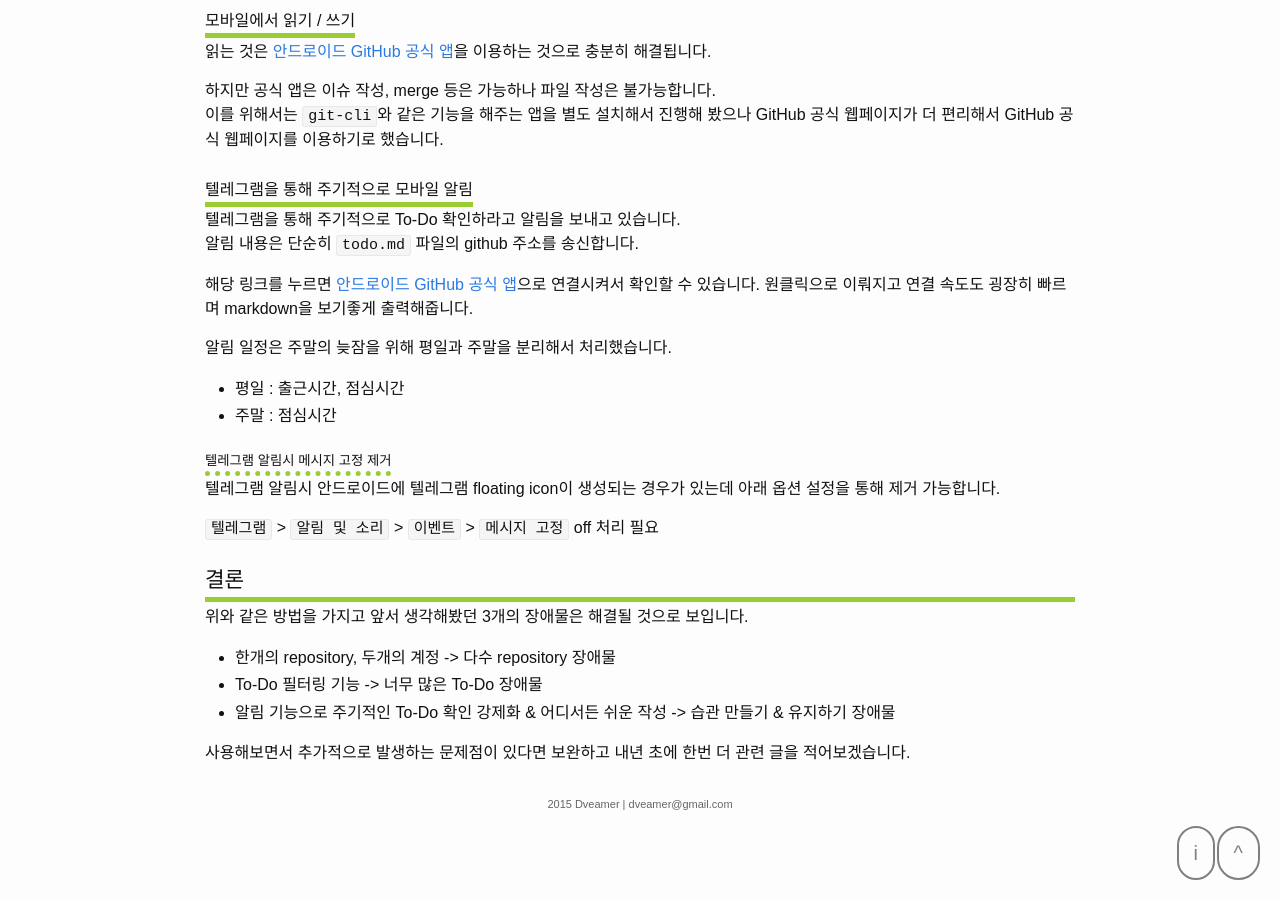
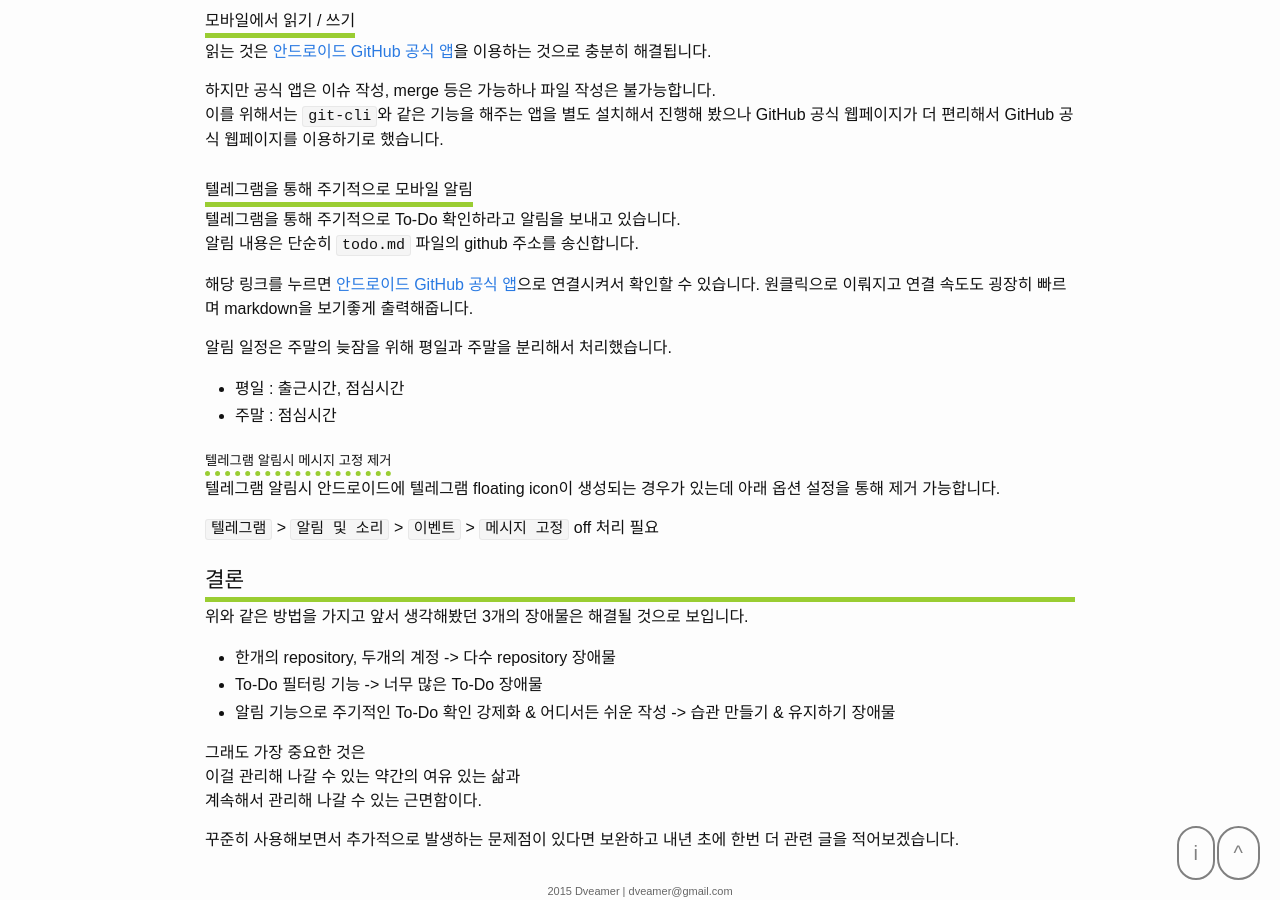
Before and after one commit to dveamer/dveamer.github.io, a Jekyll site: the page built from _posts/Tips/2021-02-14-ManageToDo.md, in a window 1280 px wide and 900 px high, scrolled down 2446 px. Built offline with Jekyll 4.4.1, drawn with Linux system fonts in a browser that asks for light colours.

Commit message:
homepage

```diff
--- a/_posts/Tips/2021-02-14-ManageToDo.md
+++ b/_posts/Tips/2021-02-14-ManageToDo.md
@@ -137,4 +137,8 @@ git checkout HEAD name_of_file
   * To-Do 필터링 기능 -> 너무 많은 To-Do 장애물
   * 알림 기능으로 주기적인 To-Do 확인 강제화 & 어디서든 쉬운 작성 -> 습관 만들기 & 유지하기 장애물
 
-사용해보면서 추가적으로 발생하는 문제점이 있다면 보완하고 내년 초에 한번 더 관련 글을 적어보겠습니다.
+그래도 가장 중요한 것은
+이걸 관리해 나갈 수 있는 약간의 여유 있는 삶과
+계속해서 관리해 나갈 수 있는 근면함이다.
+
+꾸준히 사용해보면서 추가적으로 발생하는 문제점이 있다면 보완하고 내년 초에 한번 더 관련 글을 적어보겠습니다.
```
